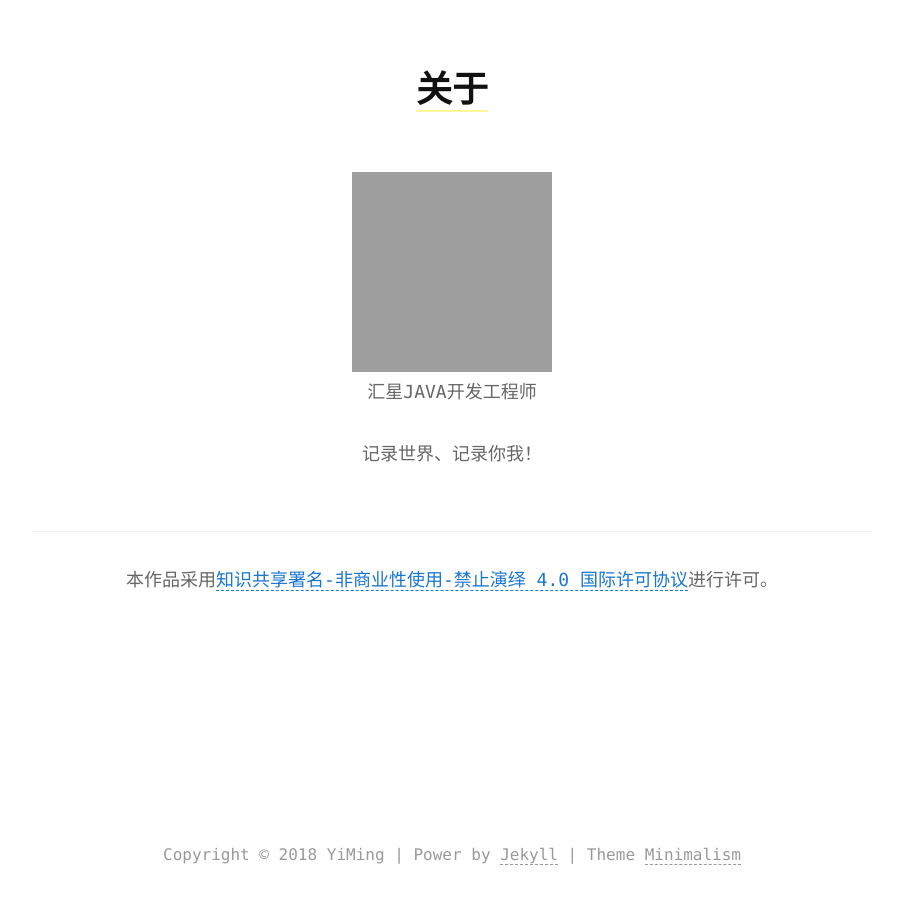
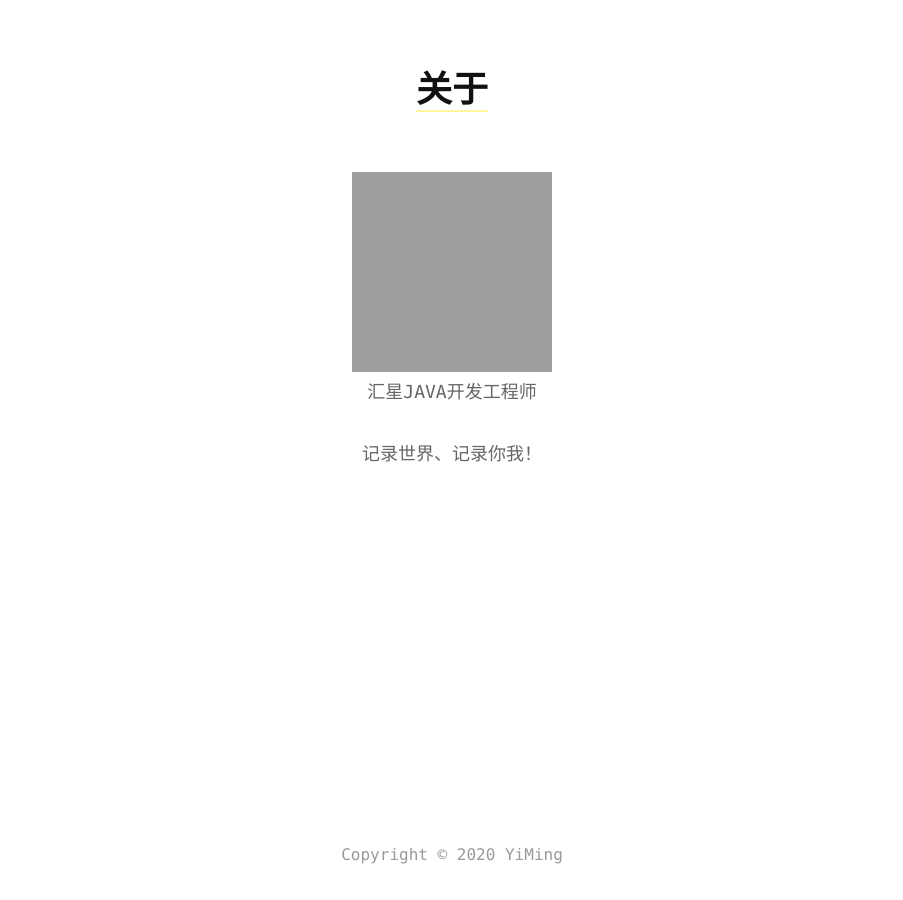
Before and after one commit to Chris-YiMing/Chris-YiMing.github.io, a Jekyll site: the page built from about.md, in a window 1280 px wide. Shown: the whole page, without its empty margins (188-1091 px from the left). Built offline with Jekyll 4.4.1, drawn with Linux system fonts in a browser that asks for light colours.

Commit message:
去掉主题原有的一些样式

```diff
--- a/_includes/content.html
+++ b/_includes/content.html
@@ -2,12 +2,12 @@
   <div class="content" id="post-content">
     <p>{{ content }}</p>
 
-    <div class="licenses">
-      <hr>
-      <p>本作品采用<a rel="license"
-        href="http://creativecommons.org/licenses/by-nc-nd/4.0/"
-        target="_blank">知识共享署名-非商业性使用-禁止演绎 4.0 国际许可协议</a>进行许可。</p>
-    </div>
+<!--    <div class="licenses">-->
+<!--      <hr>-->
+<!--      <p>本作品采用<a rel="license"-->
+<!--        href="http://creativecommons.org/licenses/by-nc-nd/4.0/"-->
+<!--        target="_blank">知识共享署名-非商业性使用-禁止演绎 4.0 国际许可协议</a>进行许可。</p>-->
+<!--    </div>-->
 
     {% if site.reward and site.reward == true %}
     {% unless page.reward != null and page.reward == false %}
--- a/_includes/copyright.html
+++ b/_includes/copyright.html
@@ -1,7 +1,14 @@
+<!--<section class="copyright">-->
+<!--  <p>Copyright &copy; {{ site.copyright_time | default: "2018" }} {{ site.name | default: "minimalism" }} | Power by-->
+<!--    <a href="https://jekyllrb.com/" target="_blank">Jekyll</a>-->
+<!--     | Theme-->
+<!--     <a href="https://github.com/showzeng/minimalism" target="_blank">Minimalism</a>-->
+<!--  </p>-->
+<!--</section>-->
 <section class="copyright">
-  <p>Copyright &copy; {{ site.copyright_time | default: "2018" }} {{ site.name | default: "minimalism" }} | Power by
-    <a href="https://jekyllrb.com/" target="_blank">Jekyll</a>
-     | Theme
-     <a href="https://github.com/showzeng/minimalism" target="_blank">Minimalism</a>
-  </p>
+    <p>Copyright &copy; {{ site.copyright_time | default: "2020" }} {{ site.name | default: "minimalism" }}
+<!--        <a href="https://jekyllrb.com/" target="_blank">Jekyll</a>-->
+<!--        | Theme-->
+<!--        <a href="https://github.com/showzeng/minimalism" target="_blank">Minimalism</a>-->
+    </p>
 </section>
```
